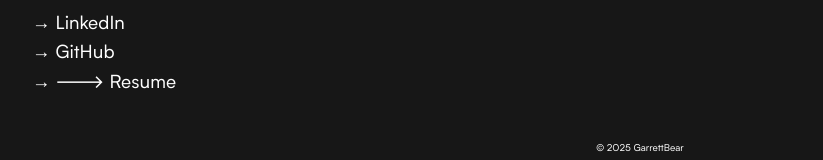
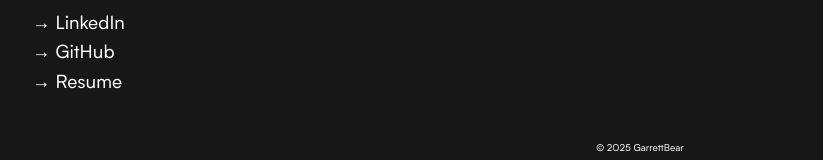
Before and after one commit to garrettbear/portfolio, a Next.js app: page / in a window 1280 px wide. Shown: the part 632-792 px from the top of the page, without its empty margins (0-823 px from the left). Built offline with nearby package versions, Linux system fonts and the light colour scheme; a web font is replaced by a local one.

Commit message:
remove the additional arrow

```diff
--- a/app/page.tsx
+++ b/app/page.tsx
@@ -53,7 +53,7 @@ export default function Home() {
               target="_blank"
               rel="noopener noreferrer"
             >
-              <span className="font-inter">→ 🡒</span> Resume
+              <span className="font-inter">→</span> Resume
             </a>
           </li>
         </ul>
```
